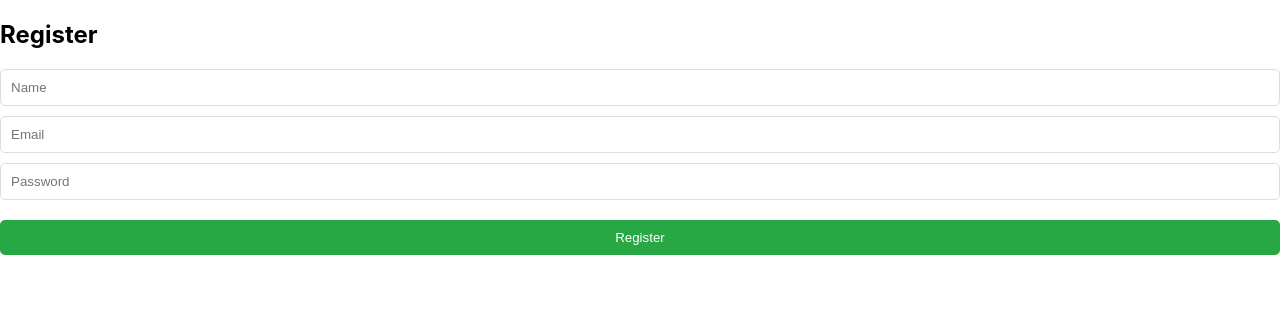
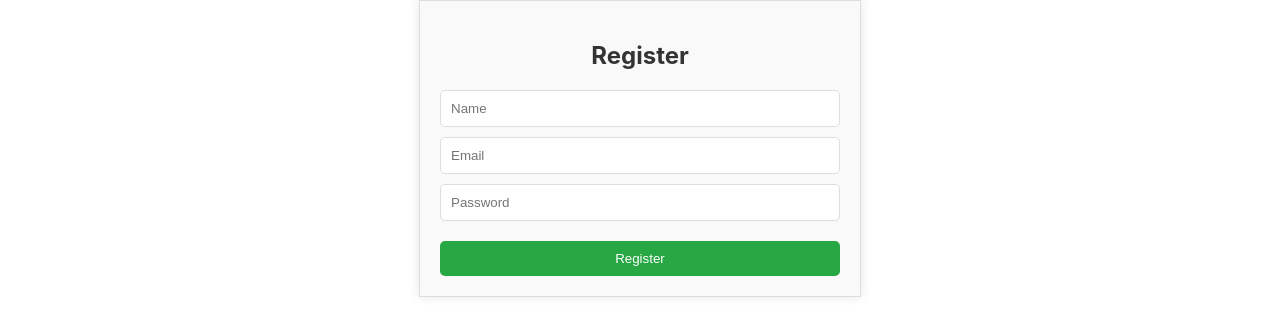
Before and after one commit to codearora/Invoice-Generator, a React (Create React App) app in the folder frontend/: page /register in a window 1280 px wide. Shown: the top 336 px of the page. Built offline with nearby package versions, Linux system fonts and the light colour scheme.

Commit message:
added register checks

```diff
--- /dev/null
+++ b/frontend/src/components/Register.css
@@ -0,0 +1,42 @@
+/* src/components/Register.css */
+
+.register-container {
+    max-width: 400px;
+    margin: auto;
+    padding: 20px;
+    background-color: #f9f9f9;
+    border: 1px solid #ddd;
+    box-shadow: 0 0 10px rgba(0, 0, 0, 0.1);
+    text-align: center;
+}
+
+h2 {
+    color: #333;
+}
+
+form {
+    display: flex;
+    flex-direction: column;
+    gap: 10px;
+}
+
+input {
+    padding: 10px;
+    border: 1px solid #ddd;
+    border-radius: 5px;
+}
+
+button {
+    padding: 10px 20px;
+    border: none;
+    border-radius: 5px;
+    cursor: pointer;
+    background-color: #007bff;
+    color: white;
+    margin-top: 10px;
+}
+
+p {
+    color: red;
+    margin: 0;
+}
--- a/frontend/src/components/Register.js
+++ b/frontend/src/components/Register.js
@@ -3,6 +3,7 @@
 import React, { useState } from 'react';
 import axios from 'axios';
 import { useNavigate } from 'react-router-dom'; // Import useNavigate
+import './Register.css'; // Import the CSS file
 
 function Register() {
     const [formData, setFormData] = useState({
@@ -36,9 +37,9 @@ function Register() {
     };
 
     return (
-        <div>
+        <div className="register-container">
             <h2>Register</h2>
-            {error && <p style={{ color: 'red' }}>{error}</p>}
+            {error && <p>{error}</p>}
             <form onSubmit={handleSubmit}>
                 <input
                     type="text"
@@ -46,6 +47,7 @@ function Register() {
                     name="name"
                     value={formData.name}
                     onChange={handleChange}
+                    required
                 />
                 <input
                     type="email"
@@ -53,6 +55,7 @@ function Register() {
                     name="email"
                     value={formData.email}
                     onChange={handleChange}
+                    required
                 />
                 <input
                     type="password"
@@ -60,6 +63,7 @@ function Register() {
                     name="password"
                     value={formData.password}
                     onChange={handleChange}
+                    required
                 />
                 <button type="submit">Register</button>
             </form>
```
Also changed, not shown: 1 other file (tests, documents, lock files or other folders).
